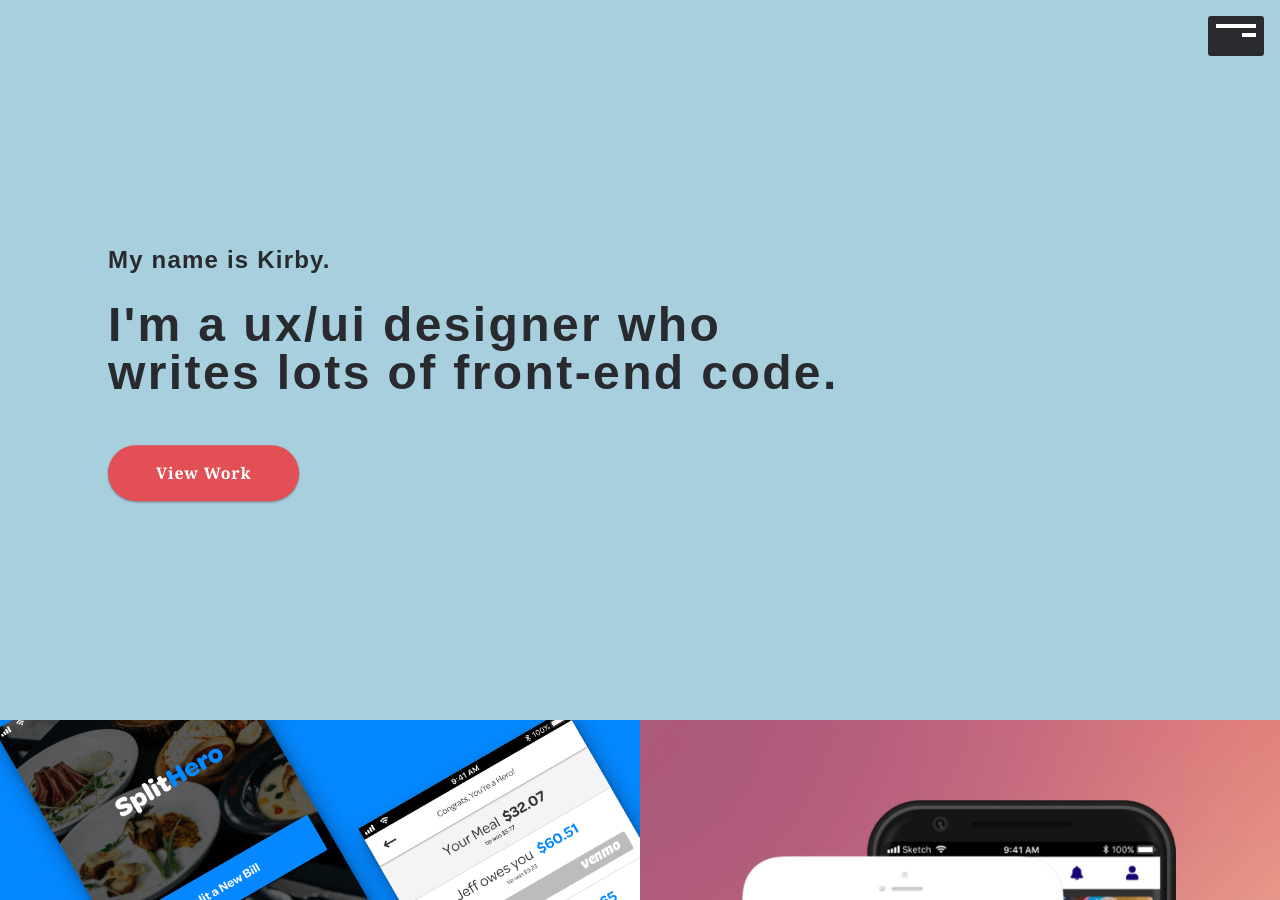
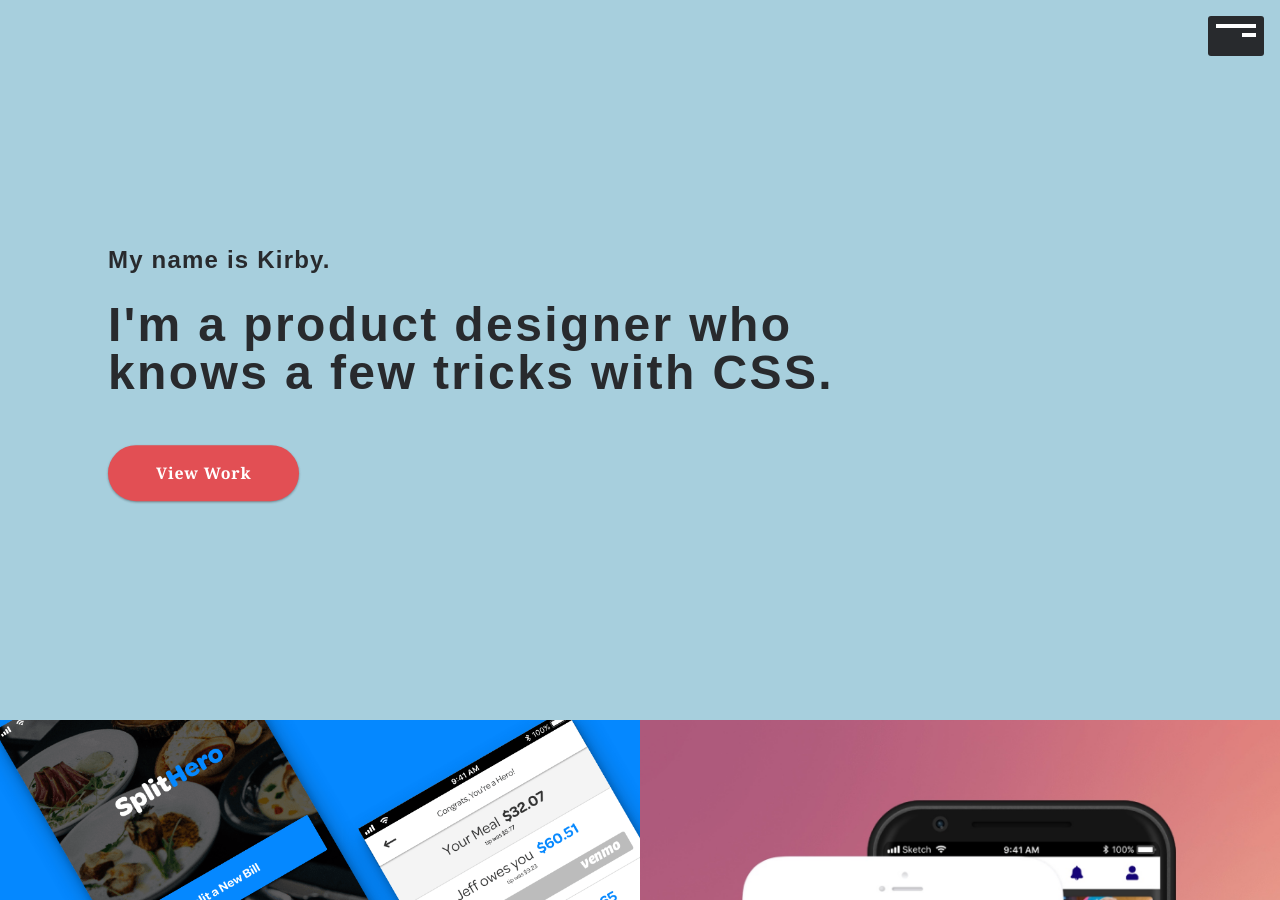
Before and after one commit to kirbyyardley/portfolio, a Jekyll site: the page built from index.md, in a window 1280 px wide and 900 px high. Built offline with Jekyll 4.4.1, drawn with Linux system fonts in a browser that asks for light colours; some web fonts are replaced.

Commit message:
updated content on home page

```diff
--- a/_layouts/home.html
+++ b/_layouts/home.html
@@ -9,7 +9,7 @@ layout: default
         <div class="c-hero">
           <div class="c-hero__content">
             <h4>My name is Kirby.</h4>
-            <h1>I'm a ux/ui designer who writes lots of front-end code.</h1>
+            <h1>I'm a product designer who knows a few tricks with CSS.</h1>
           </div>
         </div>
       </div>
```
